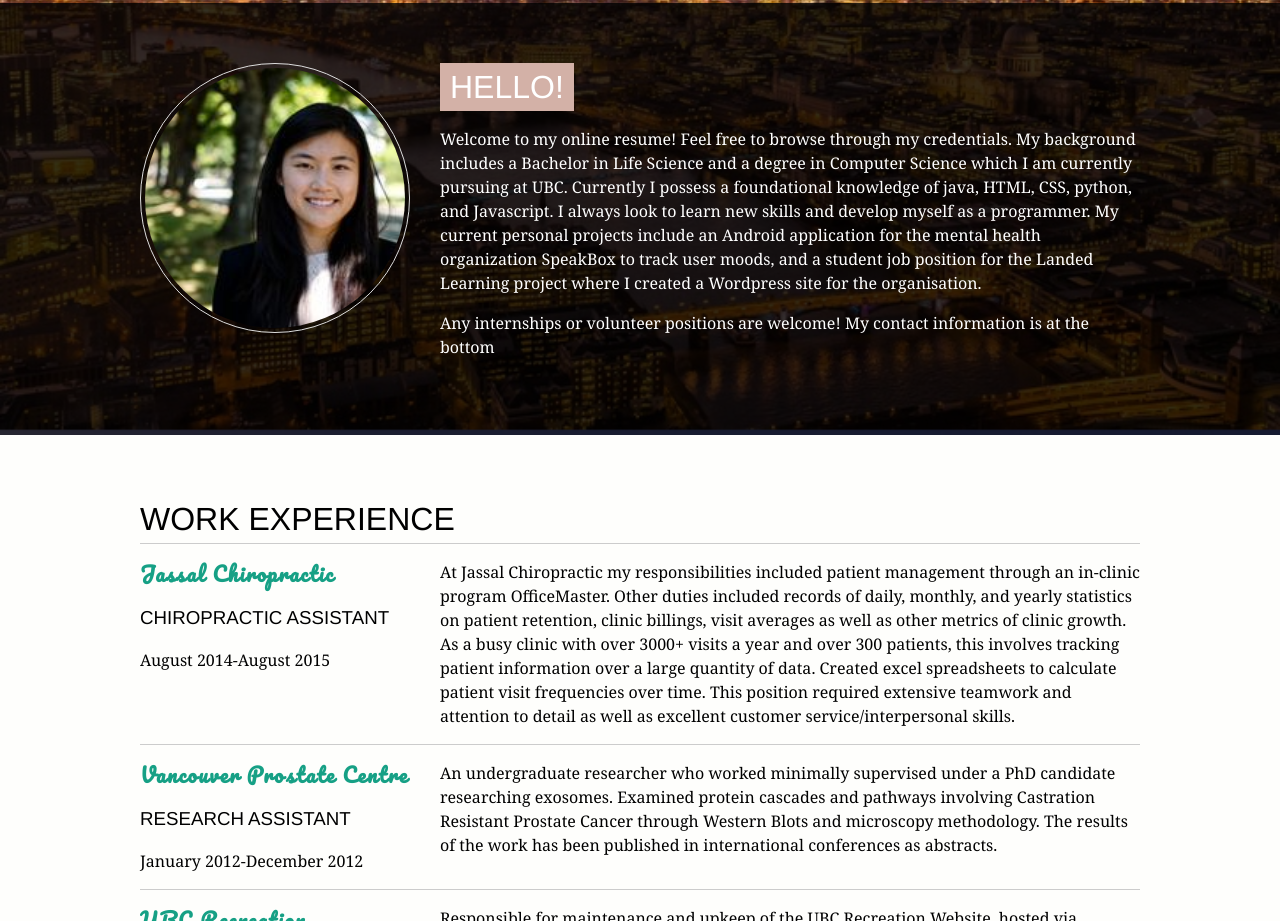
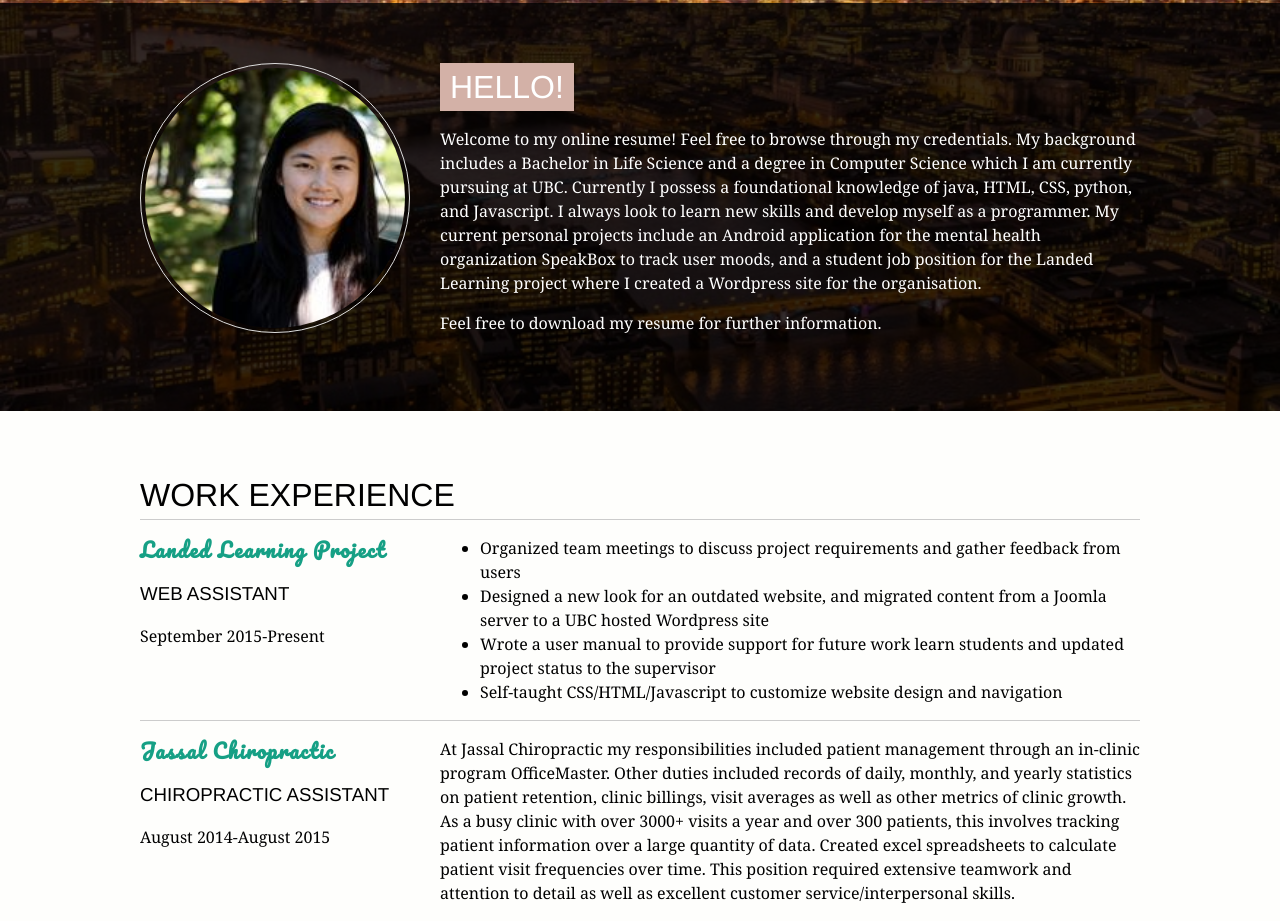
Before and after one commit to christineliu0318/christineliu0318.github.io, a plain HTML site: page index.html in a window 1280 px wide. Shown: the part 453-1374 px from the top of the page. Drawn offline with Linux system fonts and the light colour scheme; a web font is replaced by a local one.

Commit message:
Added Landed Learning

```diff
--- a/index.html
+++ b/index.html
@@ -33,7 +33,7 @@
 					<h2>Hello!</h2>
 					<p>Welcome to my online resume! Feel free to browse through my credentials. My background includes a Bachelor in Life Science and a degree in Computer Science which I am currently pursuing at UBC. Currently I possess a foundational knowledge of java, HTML, CSS, python, and Javascript. I always look to learn new skills and develop myself as a programmer. My current personal projects include an Android application for the mental health organization SpeakBox to track user moods, and a student job position for the Landed Learning project where I created a Wordpress site for the organisation.   </p>
 
-					<p>Any internships or volunteer positions are welcome! My contact information is at the bottom</p>
+					<p>Feel free to download my resume for further information. </p>
 				</div>
 			</div>
 		</section>
@@ -44,6 +44,22 @@
 		<section class="work-experience">
 			<div class="content-wrap">
 				<h2>Work Experience</h2>
+
+				<div class="item clearfix">
+					<div class="details">
+						<h4 class="company">Landed Learning Project</h4>
+						<h3>Web Assistant </h3>
+						<p class="date">September 2015-Present</p>
+					</div>
+					<div class="description">
+						<ul>
+							<li> Organized team meetings to discuss project requirements and gather feedback from users</li>
+							<li>Designed a new look for an outdated website, and migrated content from a Joomla server to a UBC hosted Wordpress site</li>
+							<li>Wrote a user manual to provide support for future work learn students and updated project status to the supervisor</li>
+							<li>Self-taught CSS/HTML/Javascript to customize website design and navigation</li>
+						</ul>
+					</div>
+				</div><!-- close .item -->
 
 				<div class="item clearfix">
 					<div class="details">
```
Also changed, not shown: 1 other file.
